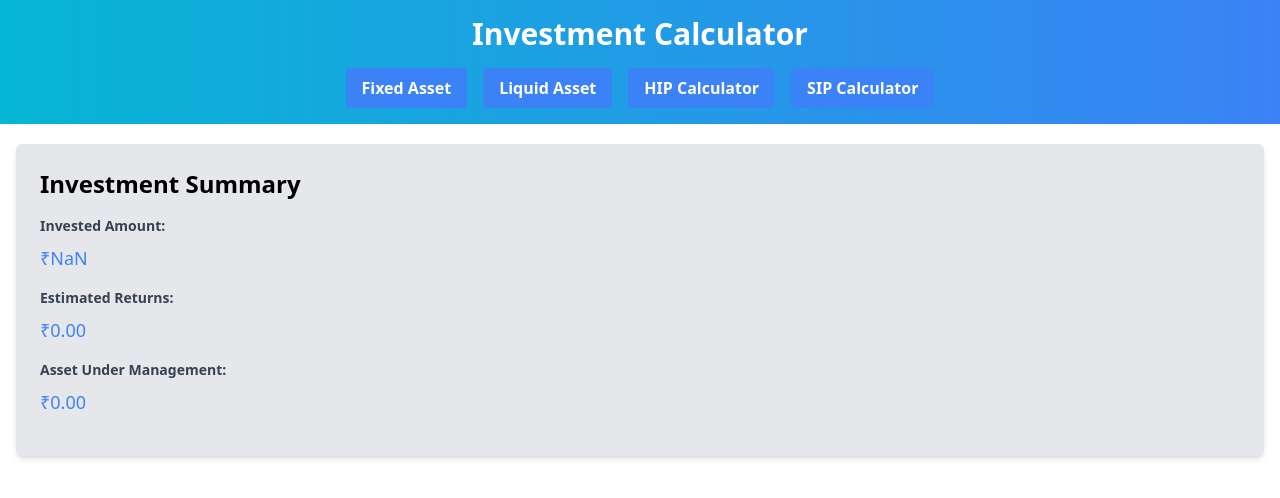
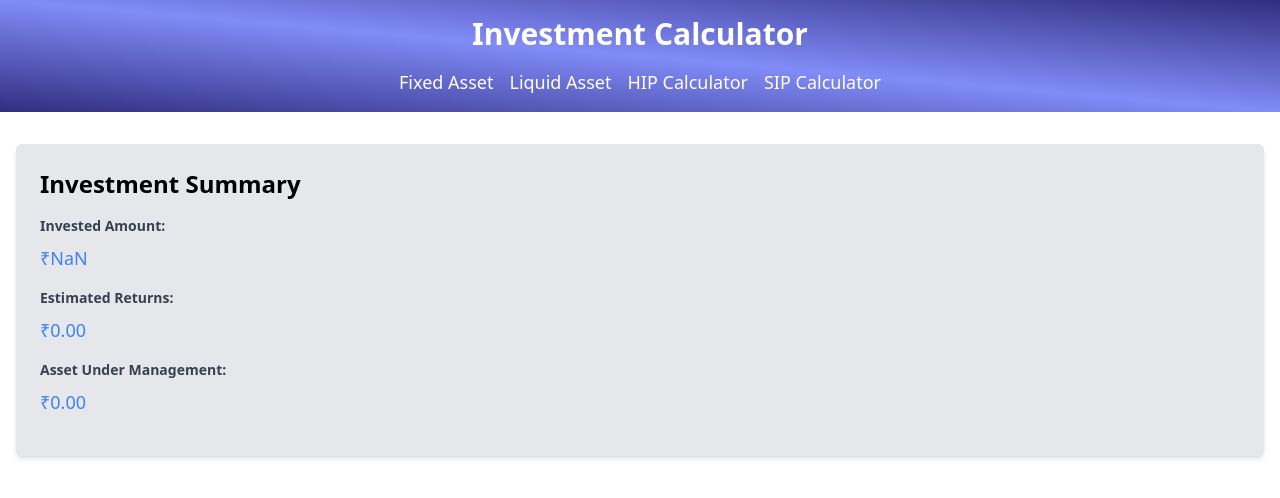
Before and after one commit to aakashshaw-exe/Investment-Calculator, a React (Vite) app: page / in a window 1280 px wide. Shown: the top 498 px of the page. Built offline with nearby package versions, Linux system fonts and the light colour scheme.

Commit message:
add tailwind css

```diff
--- a/src/App.jsx
+++ b/src/App.jsx
@@ -89,37 +89,38 @@ const App = () => {
   // JSX for rendering the component
   return (
     <div className="bg-white p-4">
-      <div className="fixed top-0 left-0 right-0 flex flex-col items-center justify-center bg-gradient-to-r from-cyan-500 to-blue-500 text-white p-4">
+  <div className="fixed top-0 left-0 right-0 flex flex-col items-center justify-center bg-gradient-to-bl from-indigo-900 via-indigo-400 to-indigo-900 text-white p-4">
     <h1 className="text-3xl font-bold mb-4">Investment Calculator</h1>
 
-        <div className="flex space-x-4">
-          {/* Buttons for selecting different options */}
-          <button
-            className="bg-blue-500 hover:bg-blue-700 text-white font-bold py-2 px-4 rounded"
+    <div className="flex flex-col-4 space-x-4 ">
+      {/* Text options for selecting different functionalities */}
+      <span
+        className={`text-lg hover:text-zinc-950 cursor-pointer ${selectedOption === 'FixedAsset' ? 'underline' : ''}`}
         onClick={() => handleOptionSelect('FixedAsset')}
       >
         Fixed Asset
-          </button>
-          <button
-            className="bg-blue-500 hover:bg-blue-700 text-white font-bold py-2 px-4 rounded"
+      </span>
+      <span
+        className={`text-lg hover:text-zinc-950  cursor-pointer ${selectedOption === 'LiquidAsset' ? 'underline' : ''}`}
         onClick={() => handleOptionSelect('LiquidAsset')}
       >
         Liquid Asset
-          </button>
-          <button
-            className="bg-blue-500 hover:bg-blue-700 text-white font-bold py-2 px-4 rounded"
+      </span>
+      <span
+        className={`text-lg hover:text-zinc-950 cursor-pointer ${selectedOption === 'HIPCalculator' ? 'underline' : ''}`}
         onClick={() => handleOptionSelect('HIPCalculator')}
       >
         HIP Calculator
-          </button>
-          <button
-            className="bg-blue-500 hover:bg-blue-700 text-white font-bold py-2 px-4 rounded"
+      </span>
+      <span
+        className={`text-lg hover:text-zinc-950 cursor-pointer ${selectedOption === 'SIPCalculator' ? 'underline' : ''}`}
         onClick={() => handleOptionSelect('SIPCalculator')}
       >
         SIP Calculator
-          </button>
+      </span>
     </div>
   </div>
+
 
       {/* Space for fixed header */}
       <div className="mt-32">
--- a/src/Components/FixedAssetCalculator.jsx
+++ b/src/Components/FixedAssetCalculator.jsx
@@ -72,15 +72,25 @@ const FixedAssetCalculator = ({
                 value={investmentAmount}
                 onChange={(e) => handleAmountChange(e.target.value)}
               />
+            </div>
+
+            <div className="mt-2 flex items-center space-x-4">
+              <label htmlFor="rangeInput" className="block text-zinc-950 text-sm font-bold">
+                Select Range:
+              </label>
               <input
+                id="rangeInput"
                 type="range"
-                min="2000"
+                min="1000"
                 max="100000"
-                step="1000"
+                step="9000"
                 value={investmentAmount}
                 onChange={(e) => handleAmountChange(e.target.value)}
-                className="mt-2 flex-1"
+                className="flex-1"
+                list="investmentAmountList"
               />
+
+              <span className="text-sm font-semibold">{investmentAmount}</span>
             </div>
           </div>
         ) : null}
@@ -92,7 +102,7 @@ const FixedAssetCalculator = ({
           <select
             id="durationRange"
             name="durationRange"
-            className="block appearance-none w-full border rounded py-2 px-3 leading-tight focus:outline-none focus:shadow-outline"
+            className="block appearance-none w-1/2 border rounded py-2 px-3 leading-tight focus:outline-none focus:shadow-outline"
             onChange={(e) => setDurationMonths(e.target.value)}
             value={durationMonths}
           >
@@ -111,7 +121,7 @@ const FixedAssetCalculator = ({
         <button
           className="bg-blue-500 hover:bg-blue-700 text-white font-bold py-2 px-4 rounded focus:outline-none focus:shadow-outline w-full"
           type="button"
-          onClick={(event)=>handleCalculate (event)}
+          onClick={(event) => handleCalculate(event)}
         >
           Calculate
         </button>
--- a/src/Components/HIPCalculator.jsx
+++ b/src/Components/HIPCalculator.jsx
@@ -16,15 +16,17 @@ const HIPCalculator = () => {
 
   const handleTerminate = () => {
     setIsTerminated(true);
+    calculateInvestmentSummary(investments);
   };
 
   const handleContinue = () => {
     setIsTerminated(false);
+    calculateInvestmentSummary(investments);
   };
 
-  useEffect(() => {
-    calculateInvestmentSummary(investments);
-  }, [investments]);
+  // useEffect(() => {
+  //   calculateInvestmentSummary(investments);
+  // }, [investments]);
 
   const calculateInvestmentSummary = (updatedInvestments) => {
     const monthlyInterestRate = 0.05; // Monthly interest rate (5%)
@@ -64,18 +66,21 @@ const HIPCalculator = () => {
   return (
     <div>
       {/* Main Layout */}
-      <div className="bg-gradient-to-bl from-indigo-900 via-indigo-400 to-indigo-900 p-6 rounded-md shadow-md mx-auto max-w-md text-white">
+      <div className="bg-gradient-to-bl from-indigo-900 via-indigo-400 to-indigo-900 p-6 rounded-md shadow-md mx-auto max-w-md text-center text-white">
         <h1 className="text-2xl font-bold mb-4">HIP Calculator</h1>
 
         {isTerminated ? (
           <p className="text-red-600 font-bold">Plan Terminated</p>
         ) : (
-          <div>
-            <div className="mb-4">
+          <div className="mb-4 ">
             <p className="mb-4">Enter the investment amount for each month:</p>
+            <div className="grid grid-cols-2 gap-y-3 ">
               {['January', 'February', 'March', 'April', 'May', 'June', 'July', 'August', 'September', 'October', 'November', 'December'].map((monthName, monthIndex) => (
-                <div key={monthIndex} className="mb-4 flex items-center">
-                  <label className="mr-2">{`${monthName}: ₹`}</label>
+                <React.Fragment key={monthIndex}>
+                  <div className="flex items-center ">
+                    <label className="mr-2">{`${monthName}:`}</label>
+                  </div>
+                  <div className="flex items-center">
                     <input
                       className="border rounded px-2 py-1 text-black"
                       type="number"
@@ -83,11 +88,13 @@ const HIPCalculator = () => {
                       onChange={(e) => handleInvestmentChange(monthIndex, e.target.value)}
                     />
                   </div>
+                </React.Fragment>
               ))}
+            </div>
+          </div>
+        )}
 
-            </div>
-
-
+        <div className="flex justify-center">
           <button
             className="bg-cardin-green hover:bg-red-700 text-black font-bold py-2 px-4 mr-2"
             onClick={handleTerminate}
@@ -101,7 +108,7 @@ const HIPCalculator = () => {
             Continue
           </button>
         </div>
-        )}
+
         <hr className="my-4 border-white" />
       </div>
 
@@ -128,6 +135,10 @@ const HIPCalculator = () => {
       </div>
     </div>
   );
+
+
+
+
 };
 
 export default HIPCalculator;
--- a/src/Components/LiquidAssetCalculator.jsx
+++ b/src/Components/LiquidAssetCalculator.jsx
@@ -48,18 +48,18 @@ const LiquidAssetCalculator = ({
   };
 
   return (
-    <div className="bg-gradient-to-bl from-indigo-900 via-indigo-400 to-indigo-900  p-6 rounded-md shadow-md mx-auto max-w-md">
-      <h2 className="text-2xl font-bold mb-4 text-center text-zinc-950">Liquid Asset Calculator</h2>
+    <div className="bg-gradient-to-bl from-indigo-900 via-indigo-400 to-indigo-900 p-6 rounded-md shadow-md mx-auto max-w-md text-center">
+      <h2 className="text-2xl font-bold mb-4 text-zinc-950">Liquid Asset Calculator</h2>
       <form className="space-y-4">
-        <div>
-          <label htmlFor="investmentAmount" className="block text- text-sm font-bold mt-2">
+        <div className="mx-auto">
+          <label htmlFor="investmentAmount" className="block text-sm font-bold mt-2 text-zinc-950">
             Enter Exact Amount:
           </label>
-          <div className="flex items-center space-x-2">
+          <div className=" items-center space-x-2">
             <input
               id="investmentAmount"
               name="investmentAmount"
-              className="shadow appearance-none border rounded w-1/2 py-2 px-3 text-zinc-950 leading-tight focus:outline-none focus:shadow-outline"
+              className=" shadow appearance-none border rounded w-1/2 py-2 px-3 text-zinc-950 leading-tight focus:outline-none focus:shadow-outline"
               type="number"
               value={investmentAmount}
               onChange={(e) => handleAmountChange(e.target.value)}
@@ -74,7 +74,7 @@ const LiquidAssetCalculator = ({
           <select
             id="durationType"
             name="durationType"
-            className="block appearance-none w-1/2 border rounded py-2 px-3 leading-tight focus:outline-none focus:shadow-outline"
+            className="block appearance-none w-1/2 border rounded py-2 px-3 leading-tight focus:outline-none focus:shadow-outline mx-auto"
             onChange={(e) => handleDurationTypeChange(e.target.value)}
             value={durationType}
           >
@@ -125,7 +125,7 @@ const LiquidAssetCalculator = ({
         </div>
 
         <button
-          className="bg-green-500 hover:bg-green-700 text-white font-bold py-2 px-4 rounded focus:outline-none focus:shadow-outline w-"
+          className="bg-blue-500 hover:bg-blue-700 text-white font-bold py-2 px-4 rounded focus:outline-none focus:shadow-outline w-1/2"
           type="button"
           onClick={handleCalculate}
         >
@@ -134,6 +134,7 @@ const LiquidAssetCalculator = ({
       </form>
     </div>
   );
+
 };
 
 export default LiquidAssetCalculator;
--- a/src/Components/SIPCalculator.jsx
+++ b/src/Components/SIPCalculator.jsx
@@ -3,7 +3,7 @@ import lock from '../Components/lock-image.png';
 
 const SIPCalculator = () => {
   return (
-    <div className="relative bg-gradient-to-r from-cyan-500 to-blue-500 p-6 rounded-md shadow-md mx-auto max-w-md text-white">
+    <div className="relative bg-gradient-to-bl from-indigo-900 via-indigo-400 to-indigo-900 p-6 rounded-md shadow-md mx-auto max-w-md text-white">
   {/* Glassmorphism Effect */}
   <div className="absolute inset-0 bg-black bg-opacity-20 backdrop-blur border border-white border-opacity-10 rounded-md shadow-md"></div>
 
@@ -13,7 +13,7 @@ const SIPCalculator = () => {
   {/* Centered lock image */}
   <div className="absolute inset-0 flex items-center justify-center flex-col">
     <img src={lock} alt="Lock" className="w-64 h-64 mb-4" />
-    <p className="text-lg text-center text-rose-950 font-bold glow-text transition-all duration-300 ease-in-out hover:text-zinc-950">
+    <p className="text-lg text-center text-lime-200 font-bold glow-text transition-all duration-300 ease-in-out hover:text-zinc-950">
     Exciting News!
     <br />
     We'll be unlocking this feature soon. Until then, feel free to explore our other features.
@@ -34,10 +34,10 @@ const SIPCalculator = () => {
       </div>
     ))}
 
-    <button className="bg-cardin-green hover:bg-red-700 text-black font-bold py-2 px-4 mr-2">
+    <button className=" text-black font-bold py-2 px-4 mr-2">
       Terminate Plan
     </button>
-    <button className="bg-cardin-green hover:bg-green-700 text-black font-bold py-2 px-4">
+    <button className=" text-black font-bold py-2 px-4">
       Continue
     </button>
   </div>
```
Lines whose indentation alone changed are shown as unchanged.
